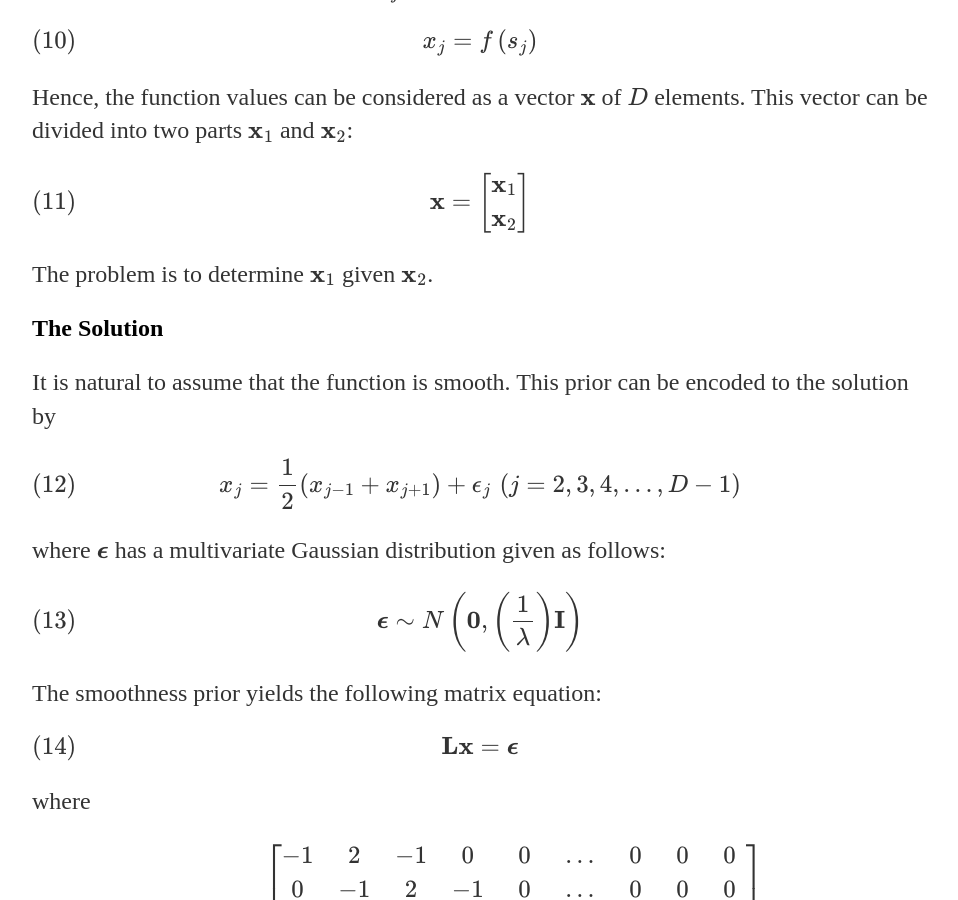
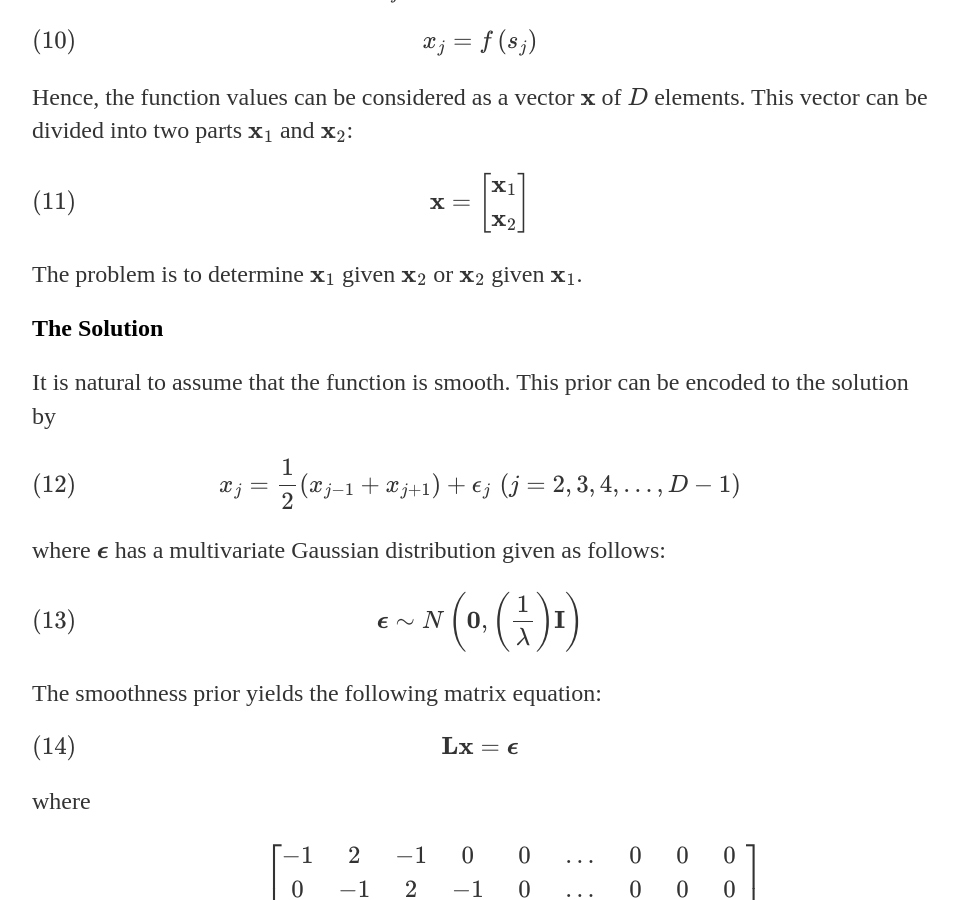
Before and after one commit to SaffetGokcenSen/saffetgokcensen.github.io, a Jekyll site: the page built from _posts/2020-06-26-backward-prediction-forward-prediction-and-interpolation-with-noise-free-data-using-jointly-gaussian-vectors.md, in a window 1280 px wide and 900 px high, scrolled down 1799 px. Shown: the whole window, without its empty margins (160-1118 px from the left). Built offline with Jekyll 4.4.1, drawn with Linux system fonts in a browser that asks for light colours.

```diff
--- a/_posts/2020-06-26-backward-prediction-forward-prediction-and-interpolation-with-noise-free-data-using-jointly-gaussian-vectors.md
+++ b/_posts/2020-06-26-backward-prediction-forward-prediction-and-interpolation-with-noise-free-data-using-jointly-gaussian-vectors.md
@@ -66,7 +66,7 @@ Hence, the function values can be considered as a vector $\mathbf{x}$ of $D$ ele
         \mathbf{x}\_{2}
     \end{bmatrix}
 \end{equation}
-The problem is to determine $\mathbf{x}\_{1}$ given $\mathbf{x}\_{2}$.
+The problem is to determine $\mathbf{x}\_{1}$ given $\mathbf{x}\_{2}$ or $\mathbf{x}\_{2}$ given $\mathbf{x}\_{1}$.
 
 ## The Solution
 It is natural to assume that the function is smooth. This prior can be encoded to the solution by
```
